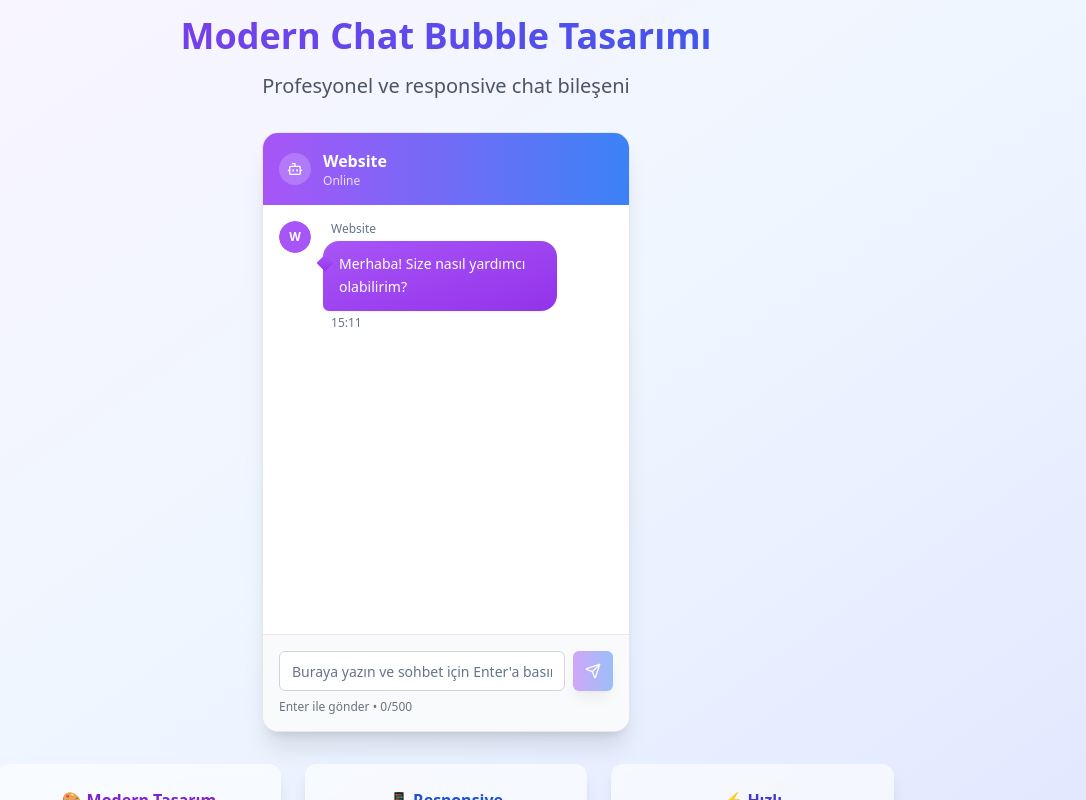
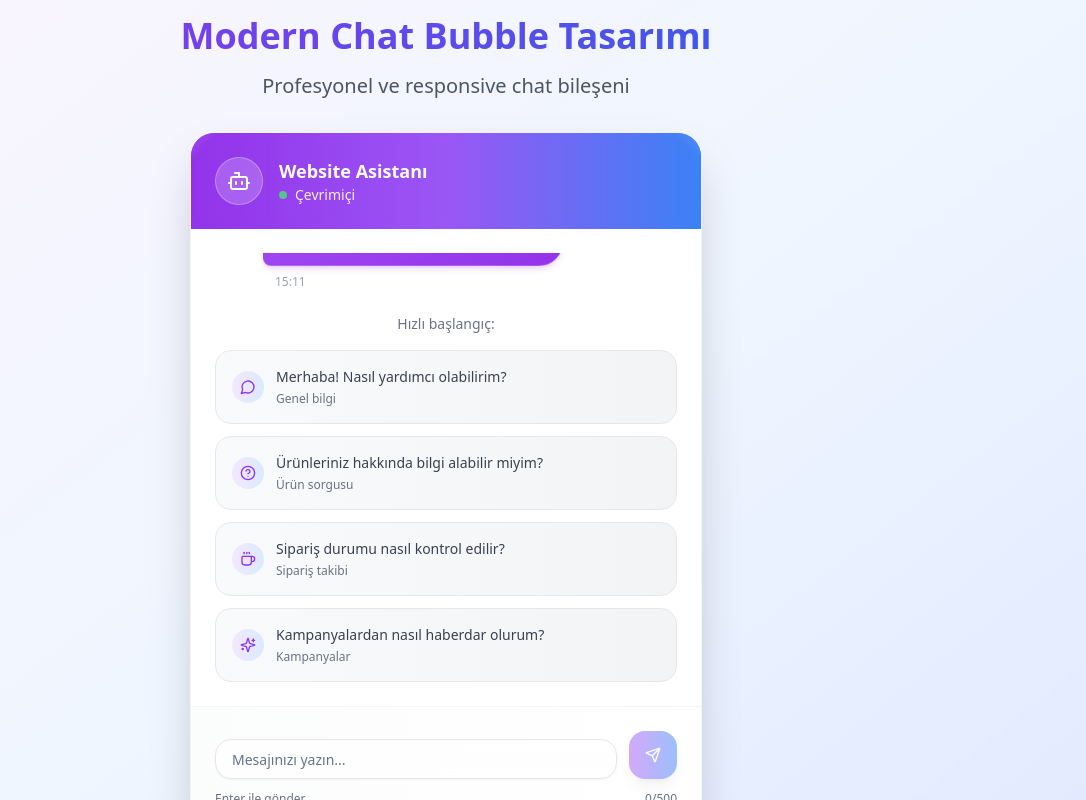
Before and after one commit to Qanxan/sohbet-baloncuk-tasarim-yardim, a React (Vite) app: page / in a window 1280 px wide. Shown: the top 800 px of the page, without its empty margins (194-1280 px from the left). Built offline with nearby package versions, Linux system fonts and the light colour scheme.

Commit message:
Add example messages button
Improve chat bubble design and add example messages button.

```diff
--- a/src/components/chat/ChatBubble.tsx
+++ b/src/components/chat/ChatBubble.tsx
@@ -22,16 +22,18 @@ export const ChatBubble: React.FC<ChatBubbleProps> = ({
 }) => {
   return (
     <div className={cn(
-      "flex gap-3 mb-4 animate-fade-in",
+      "flex gap-3 mb-6 animate-fade-in",
       isUser ? "flex-row-reverse" : "flex-row"
     )}>
       {/* Avatar */}
       <div className="flex-shrink-0">
-        <Avatar className="w-8 h-8">
+        <Avatar className="w-9 h-9 border-2 border-white shadow-sm">
           <AvatarImage src={avatar} />
           <AvatarFallback className={cn(
-            "text-xs font-semibold",
-            isUser ? "bg-blue-500 text-white" : "bg-purple-500 text-white"
+            "text-xs font-bold",
+            isUser
+              ? "bg-gradient-to-br from-blue-500 to-blue-600 text-white"
+              : "bg-gradient-to-br from-purple-500 to-purple-600 text-white"
           )}>
             {username ? username.charAt(0).toUpperCase() : (isUser ? 'S' : 'B')}
           </AvatarFallback>
@@ -40,51 +42,51 @@ export const ChatBubble: React.FC<ChatBubbleProps> = ({
 
       {/* Message Container */}
       <div className={cn(
-        "flex flex-col gap-1 max-w-[80%] sm:max-w-[70%]",
+        "flex flex-col gap-2 max-w-[75%] sm:max-w-[65%]",
         isUser ? "items-end" : "items-start"
       )}>
         {/* Username */}
         {username && !isUser && (
-          <span className="text-xs text-muted-foreground px-2">
+          <span className="text-xs text-gray-500 px-3 font-medium">
             {username}
           </span>
         )}
 
         {/* Message Bubble */}
         <div className={cn(
-          "relative px-4 py-3 rounded-2xl shadow-sm transition-all duration-200 hover:shadow-md",
+          "relative px-5 py-4 rounded-3xl shadow-md transition-all duration-300 hover:shadow-lg",
           isUser
-            ? "bg-gradient-to-br from-blue-500 to-blue-600 text-white rounded-br-md"
-            : "bg-gradient-to-br from-purple-500 to-purple-600 text-white rounded-bl-md",
-          "backdrop-blur-sm"
+            ? "bg-gradient-to-br from-blue-500 to-blue-600 text-white rounded-br-lg shadow-blue-500/20"
+            : "bg-gradient-to-br from-purple-500 to-purple-600 text-white rounded-bl-lg shadow-purple-500/20",
+          "backdrop-blur-sm border border-white/10"
         )}>
           {isTyping ? (
-            <div className="flex gap-1 items-center py-1">
+            <div className="flex gap-2 items-center py-2">
               <div className="flex gap-1">
-                <div className="w-2 h-2 bg-white/70 rounded-full animate-bounce [animation-delay:-0.3s]"></div>
-                <div className="w-2 h-2 bg-white/70 rounded-full animate-bounce [animation-delay:-0.15s]"></div>
-                <div className="w-2 h-2 bg-white/70 rounded-full animate-bounce"></div>
+                <div className="w-2 h-2 bg-white/80 rounded-full animate-bounce [animation-delay:-0.3s]"></div>
+                <div className="w-2 h-2 bg-white/80 rounded-full animate-bounce [animation-delay:-0.15s]"></div>
+                <div className="w-2 h-2 bg-white/80 rounded-full animate-bounce"></div>
               </div>
-              <span className="text-sm ml-2 text-white/80">yazıyor...</span>
+              <span className="text-sm ml-2 text-white/90 font-medium">yazıyor...</span>
             </div>
           ) : (
-            <p className="text-sm leading-relaxed whitespace-pre-wrap break-words">
+            <p className="text-sm leading-relaxed whitespace-pre-wrap break-words font-medium">
               {message}
             </p>
           )}
 
           {/* Message Tail */}
           <div className={cn(
-            "absolute top-4 w-3 h-3 transform rotate-45",
+            "absolute top-5 w-4 h-4 transform rotate-45",
             isUser
-              ? "-right-1 bg-gradient-to-br from-blue-500 to-blue-600"
-              : "-left-1 bg-gradient-to-br from-purple-500 to-purple-600"
+              ? "-right-1.5 bg-gradient-to-br from-blue-500 to-blue-600"
+              : "-left-1.5 bg-gradient-to-br from-purple-500 to-purple-600"
           )} />
         </div>
 
         {/* Timestamp */}
         <span className={cn(
-          "text-xs text-muted-foreground px-2",
+          "text-xs text-gray-400 px-3 font-medium",
           isUser ? "text-right" : "text-left"
         )}>
           {timestamp}
--- a/src/components/chat/ChatContainer.tsx
+++ b/src/components/chat/ChatContainer.tsx
@@ -3,7 +3,7 @@ import React, { useState, useRef, useEffect } from 'react';
 import { ChatBubble } from './ChatBubble';
 import { Button } from '@/components/ui/button';
 import { Input } from '@/components/ui/input';
-import { Send, Bot, User } from 'lucide-react';
+import { Send, Bot, User, Sparkles, MessageCircle, HelpCircle, Coffee } from 'lucide-react';
 import { ScrollArea } from '@/components/ui/scroll-area';
 
 interface Message {
@@ -14,11 +14,34 @@ interface Message {
   username?: string;
 }
 
+const exampleMessages = [
+  {
+    icon: MessageCircle,
+    text: "Merhaba! Nasıl yardımcı olabilirim?",
+    description: "Genel bilgi"
+  },
+  {
+    icon: HelpCircle,
+    text: "Ürünleriniz hakkında bilgi alabilir miyim?",
+    description: "Ürün sorgusu"
+  },
+  {
+    icon: Coffee,
+    text: "Sipariş durumu nasıl kontrol edilir?",
+    description: "Sipariş takibi"
+  },
+  {
+    icon: Sparkles,
+    text: "Kampanyalardan nasıl haberdar olurum?",
+    description: "Kampanyalar"
+  }
+];
+
 export const ChatContainer: React.FC = () => {
   const [messages, setMessages] = useState<Message[]>([
     {
       id: '1',
-      text: 'Merhaba! Size nasıl yardımcı olabilirim?',
+      text: 'Merhaba! Size nasıl yardımcı olabilirim? Aşağıdaki örnek sorulardan birini seçebilir veya kendi sorunuzu yazabilirsiniz.',
       timestamp: '15:11',
       isUser: false,
       username: 'Website'
@@ -26,6 +49,7 @@ export const ChatContainer: React.FC = () => {
   ]);
   const [inputValue, setInputValue] = useState('');
   const [isTyping, setIsTyping] = useState(false);
+  const [showExamples, setShowExamples] = useState(true);
   const scrollAreaRef = useRef<HTMLDivElement>(null);
 
   const scrollToBottom = () => {
@@ -41,12 +65,13 @@ export const ChatContainer: React.FC = () => {
     scrollToBottom();
   }, [messages, isTyping]);
 
-  const handleSendMessage = async () => {
-    if (!inputValue.trim()) return;
+  const handleSendMessage = async (messageText?: string) => {
+    const textToSend = messageText || inputValue;
+    if (!textToSend.trim()) return;
 
     const newMessage: Message = {
       id: Date.now().toString(),
-      text: inputValue,
+      text: textToSend,
       timestamp: new Date().toLocaleTimeString('tr-TR', {
         hour: '2-digit',
         minute: '2-digit'
@@ -57,6 +82,7 @@ export const ChatContainer: React.FC = () => {
 
     setMessages(prev => [...prev, newMessage]);
     setInputValue('');
+    setShowExamples(false);
 
     // Simulate bot typing
     setIsTyping(true);
@@ -76,6 +102,10 @@ export const ChatContainer: React.FC = () => {
     }, 2000);
   };
 
+  const handleExampleClick = (text: string) => {
+    handleSendMessage(text);
+  };
+
   const handleKeyPress = (e: React.KeyboardEvent) => {
     if (e.key === 'Enter' && !e.shiftKey) {
       e.preventDefault();
@@ -84,23 +114,27 @@ export const ChatContainer: React.FC = () => {
   };
 
   return (
-    <div className="flex flex-col h-[600px] max-w-md mx-auto bg-white rounded-2xl shadow-xl border border-gray-200 overflow-hidden">
+    <div className="flex flex-col h-[700px] max-w-lg mx-auto bg-white rounded-3xl shadow-2xl border border-gray-100 overflow-hidden backdrop-blur-sm">
       {/* Header */}
-      <div className="bg-gradient-to-r from-purple-500 to-blue-500 p-4 text-white">
-        <div className="flex items-center gap-3">
-          <div className="w-8 h-8 bg-white/20 rounded-full flex items-center justify-center">
-            <Bot className="w-4 h-4" />
+      <div className="bg-gradient-to-r from-purple-600 via-purple-500 to-blue-500 p-6 text-white relative overflow-hidden">
+        <div className="absolute inset-0 bg-gradient-to-r from-purple-600/20 to-blue-500/20 backdrop-blur-sm"></div>
+        <div className="relative flex items-center gap-4">
+          <div className="w-12 h-12 bg-white/20 rounded-full flex items-center justify-center backdrop-blur-sm border border-white/30">
+            <Bot className="w-6 h-6" />
           </div>
           <div>
-            <h3 className="font-semibold">Website</h3>
-            <p className="text-xs text-white/80">Online</p>
+            <h3 className="font-bold text-lg">Website Asistanı</h3>
+            <div className="flex items-center gap-2">
+              <div className="w-2 h-2 bg-green-400 rounded-full animate-pulse"></div>
+              <p className="text-sm text-white/90">Çevrimiçi</p>
+            </div>
           </div>
         </div>
       </div>
 
       {/* Messages Area */}
-      <ScrollArea className="flex-1 p-4" ref={scrollAreaRef}>
-        <div className="space-y-2">
+      <ScrollArea className="flex-1 p-6" ref={scrollAreaRef}>
+        <div className="space-y-4">
           {messages.map((message) => (
             <ChatBubble
               key={message.id}
@@ -120,34 +154,69 @@ export const ChatContainer: React.FC = () => {
               isTyping={true}
             />
           )}
+
+          {/* Example Messages */}
+          {showExamples && (
+            <div className="mt-6 space-y-3">
+              <div className="text-center">
+                <p className="text-sm text-gray-500 mb-4">Hızlı başlangıç:</p>
+              </div>
+              <div className="grid grid-cols-1 gap-3">
+                {exampleMessages.map((example, index) => (
+                  <button
+                    key={index}
+                    onClick={() => handleExampleClick(example.text)}
+                    className="group flex items-center gap-3 p-4 bg-gradient-to-r from-gray-50 to-gray-100 hover:from-purple-50 hover:to-blue-50 rounded-2xl border border-gray-200 hover:border-purple-200 transition-all duration-300 hover:shadow-md text-left"
+                  >
+                    <div className="w-8 h-8 bg-gradient-to-r from-purple-100 to-blue-100 group-hover:from-purple-200 group-hover:to-blue-200 rounded-full flex items-center justify-center transition-all duration-300">
+                      <example.icon className="w-4 h-4 text-purple-600" />
+                    </div>
+                    <div className="flex-1">
+                      <p className="text-sm font-medium text-gray-700 group-hover:text-purple-700 transition-colors">
+                        {example.text}
+                      </p>
+                      <p className="text-xs text-gray-500 mt-1">
+                        {example.description}
+                      </p>
+                    </div>
+                  </button>
+                ))}
+              </div>
+            </div>
+          )}
         </div>
       </ScrollArea>
 
       {/* Input Area */}
-      <div className="p-4 border-t border-gray-200 bg-gray-50">
-        <div className="flex gap-2 items-end">
+      <div className="p-6 border-t border-gray-100 bg-gradient-to-r from-gray-50/50 to-white/50 backdrop-blur-sm">
+        <div className="flex gap-3 items-end">
           <div className="flex-1">
             <Input
               value={inputValue}
               onChange={(e) => setInputValue(e.target.value)}
               onKeyPress={handleKeyPress}
-              placeholder="Buraya yazın ve sohbet için Enter'a basın..."
-              className="resize-none border-gray-300 focus:border-purple-500 focus:ring-purple-500"
+              placeholder="Mesajınızı yazın..."
+              className="resize-none border-gray-200 focus:border-purple-400 focus:ring-purple-400 rounded-2xl px-4 py-3 bg-white/80 backdrop-blur-sm shadow-sm"
               maxLength={500}
             />
           </div>
           <Button
-            onClick={handleSendMessage}
+            onClick={() => handleSendMessage()}
             disabled={!inputValue.trim()}
             size="icon"
-            className="bg-gradient-to-r from-purple-500 to-blue-500 hover:from-purple-600 hover:to-blue-600 text-white shadow-lg transition-all duration-200 hover:shadow-xl"
+            className="bg-gradient-to-r from-purple-500 to-blue-500 hover:from-purple-600 hover:to-blue-600 text-white shadow-lg transition-all duration-200 hover:shadow-xl rounded-2xl w-12 h-12"
           >
-            <Send className="w-4 h-4" />
+            <Send className="w-5 h-5" />
           </Button>
         </div>
-        <p className="text-xs text-gray-500 mt-2">
-          Enter ile gönder • {inputValue.length}/500
-        </p>
+        <div className="flex justify-between items-center mt-3">
+          <p className="text-xs text-gray-500">
+            Enter ile gönder
+          </p>
+          <p className="text-xs text-gray-500">
+            {inputValue.length}/500
+          </p>
+        </div>
       </div>
     </div>
   );
--- a/tailwind.config.ts
+++ b/tailwind.config.ts
@@ -1,3 +1,4 @@
+
 import type { Config } from "tailwindcss";
 
 export default {
@@ -84,11 +85,22 @@ export default {
 					to: {
 						height: '0'
 					}
+				},
+				'fade-in': {
+					'0%': {
+						opacity: '0',
+						transform: 'translateY(10px)'
+					},
+					'100%': {
+						opacity: '1',
+						transform: 'translateY(0)'
+					}
 				}
 			},
 			animation: {
 				'accordion-down': 'accordion-down 0.2s ease-out',
-				'accordion-up': 'accordion-up 0.2s ease-out'
+				'accordion-up': 'accordion-up 0.2s ease-out',
+				'fade-in': 'fade-in 0.3s ease-out'
 			}
 		}
 	},
```
